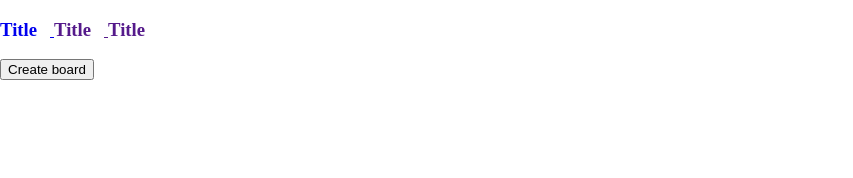
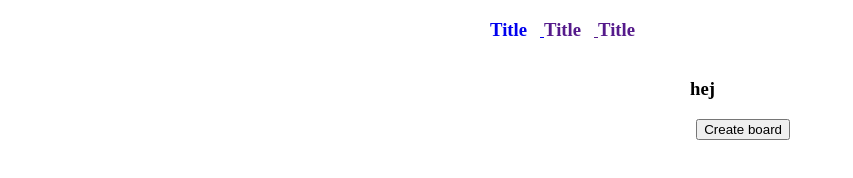
Before and after one commit to mary4844/Studyhelper, a plain HTML site: page frontend/startpage.html in a window 1280 px wide. Shown: the whole page, without its empty margins (0-853 px from the left). Drawn offline with Linux system fonts and the light colour scheme.

Commit message:
Starpage changes

```diff
--- a/frontend/startpage.css
+++ b/frontend/startpage.css
@@ -1,14 +1,29 @@
 body {
     margin: 0px;
+    width: 300px;
+    margin: 0 auto;
 }
 
 .all-groups {
     width: 300px;
+    margin: 0 auto;
 }
 
 .group {
     display: inline-block;
     width: 50px;
+    height: 300 px;
+    border: ;
     margin: 0 auto;
+}
 
+.bottom {
+    display: inline-block;
+    width: 100px;
+    margin: 0 auto;
+    float: right;
 }
+
+.button {
+    float: right;
+}
--- a/frontend/startpage.html
+++ b/frontend/startpage.html
@@ -23,9 +23,12 @@
         </a>
     </div>
 
-    <a href="">
-        <button>Create board</button>
-    </a>
+    <div class="bottom">
+        <h3>hej</h3>
+        <a class="button" href="">
+            <button>Create board</button>
+        </a>
+    </div>
 
 </body>
 </html>
```
